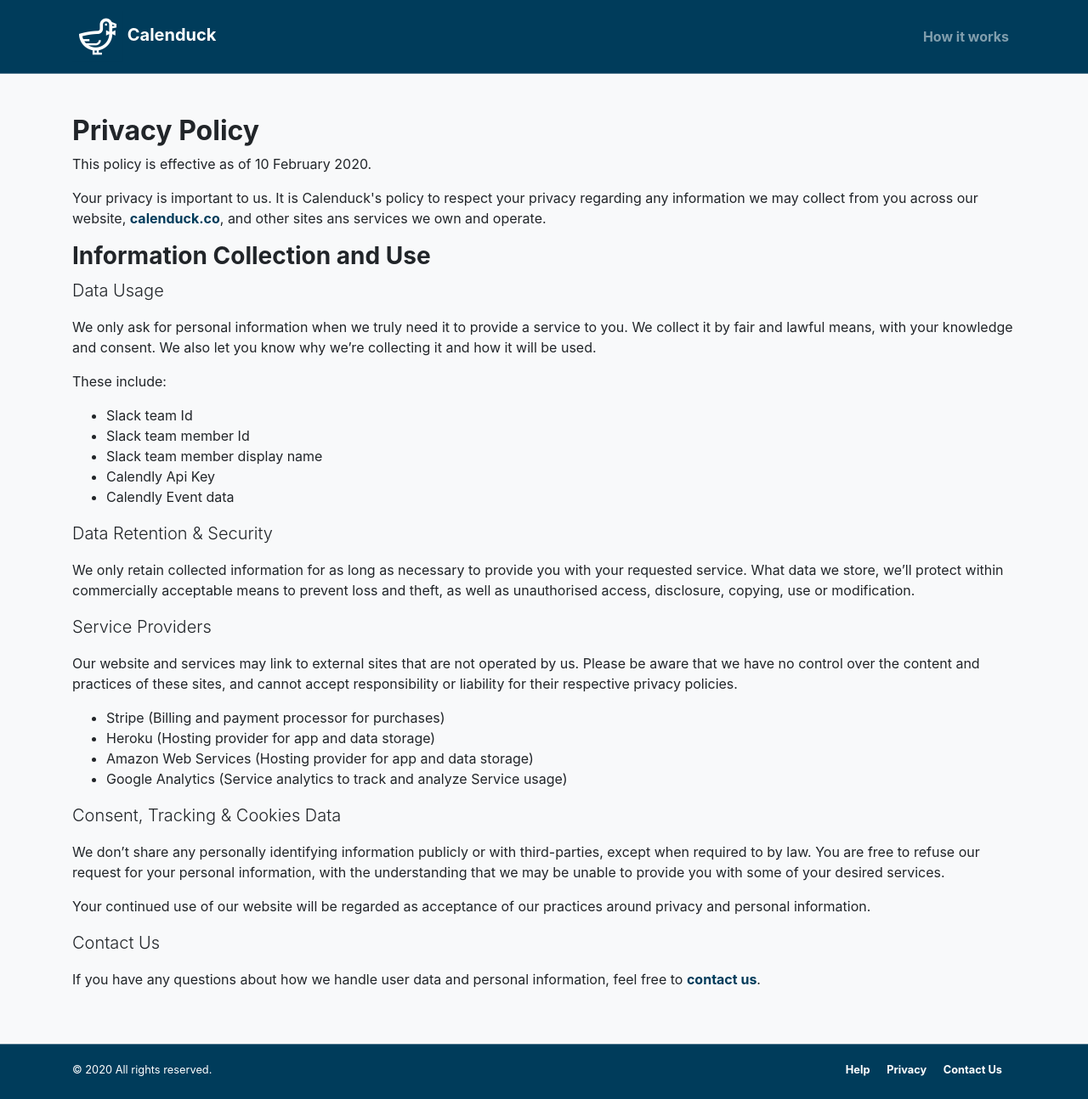
After one commit to an-dev/calendlybot, a Django app: template templates/web/privacy.html in a window 1280 px wide. The commit adds this page. Shown: the whole page at 85% size. Run offline with Django 3.2, Linux system fonts and the light colour scheme; the template is opened without the code that fills it, so the values that code supplies are empty; some libraries are stand-ins or nearby versions.

Commit message:
Add privacy page

```diff
--- a/templates/web/base.html
+++ b/templates/web/base.html
@@ -96,7 +96,8 @@
             <div class="col-6 text-right">
                 <small>
                     <!--<br>-->
-                    <a href="/faq" class="text-white font-weight-bold mr-3">Help</a>
+                    <a href="/faq/" class="text-white font-weight-bold mr-3">Help</a>
+                    <a href="/privacy/" class="text-white font-weight-bold mr-3">Privacy</a>
                     <a href="mailto:andy.idiaghe@gmail.com" class="text-white font-weight-bold mr-3">Contact Us</a>
                     <!--<a href="https://twitter.com/calenduck" class="text-muted"><i class="fab fa-twitter"></i></a>-->
                 </small>
--- /dev/null
+++ b/templates/web/privacy.html
@@ -0,0 +1,68 @@
+{% extends 'web/base.html' %}
+{% block title %}Privacy Policy{% endblock %}
+{% block content %}
+{% load static %}
+<section class="py-5">
+    <div class="container">
+        <h1 class="h2 mx-xl-6 font-weight-bold">Privacy Policy</h1>
+
+        <p>This policy is effective as of 10 February 2020.</p>
+
+        <p>Your privacy is important to us. It is Calenduck's policy to respect your privacy regarding any information
+            we may collect from you across our website, <a class="font-weight-bold cbot-link"
+                                                           href="https://www.calenduck.co">calenduck.co</a>,
+            and other sites ans services we own and operate.</p>
+
+        <h2 class="h3 mx-xl-6 font-weight-bold">Information Collection and Use</h2>
+
+        <p class="lead">Data Usage</p>
+        <p>We only ask for personal information when we truly need it to provide a service to you. We collect it by fair
+            and lawful means, with your knowledge and consent. We also let you know why we’re collecting it and how it
+            will be used.</p>
+
+        <p>
+            These include:
+        <ul>
+            <li>Slack team Id</li>
+            <li>Slack team member Id</li>
+            <li>Slack team member display name</li>
+            <li>Calendly Api Key</li>
+            <li>Calendly Event data</li>
+        </ul>
+        </p>
+
+        <p class="lead">Data Retention & Security</p>
+        <p>We only retain collected information for as long as necessary to provide you with your requested service.
+            What data we store, we’ll protect within commercially acceptable means to prevent loss and theft, as well as
+            unauthorised access, disclosure, copying, use or modification.</p>
+
+        <p class="lead">Service Providers</p>
+        <p>Our website and services may link to external sites that are not operated by us. Please be aware that we have no control
+            over the content and practices of these sites, and cannot accept responsibility or liability for their
+            respective privacy policies.</p>
+
+        <ul>
+            <li>Stripe (Billing and payment processor for purchases)</li>
+            <li>Heroku (Hosting provider for app and data storage)</li>
+            <li>Amazon Web Services (Hosting provider for app and data storage)</li>
+            <li>Google Analytics (Service analytics to track and analyze Service usage)</li>
+        </ul>
+
+        <p class="lead">Consent, Tracking & Cookies Data</p>
+
+        <p>We don’t share any personally identifying information publicly or with third-parties, except when required to
+            by law. You are free to refuse our request for your personal information, with the understanding that we may
+            be
+            unable to provide you with some of your desired services.</p>
+        <p>Your continued use of our website will be regarded as acceptance of our practices around privacy and personal
+            information.</p>
+
+        <p class="lead">Contact Us</p>
+        <p>
+            If you have any questions about how we handle user data and personal information, feel free to
+            <a class="font-weight-bold cbot-link"
+               href="mailto:andy.idiaghe@gmail.com">contact us</a>.
+        </p>
+    </div>
+</section>
+{% endblock %}
--- a/web/core/urls.py
+++ b/web/core/urls.py
@@ -5,6 +5,7 @@
 urlpatterns = [
     path('', views.index, name='index'),
     path('faq/', views.faq, name='faq'),
+    path('privacy/', views.privacy, name='privacy'),
     path('auth/', views.auth, name='auth'),
     path('connect/', views.connect, name='connect'),
     path('upgrade/', views.upgrade, name='upgrade'),
--- a/web/core/views.py
+++ b/web/core/views.py
@@ -35,6 +35,11 @@
 @require_http_methods(["GET"])
 def faq(request):
     return TemplateResponse(request, 'web/faq.html')
+
+
+@require_http_methods(["GET"])
+def privacy(request):
+    return TemplateResponse(request, 'web/privacy.html')
 
 
 def send_message_to_users(workspace, new_workspace):
```
Also changed, not shown: templates/web/faq.html (+17 -5 lines).
